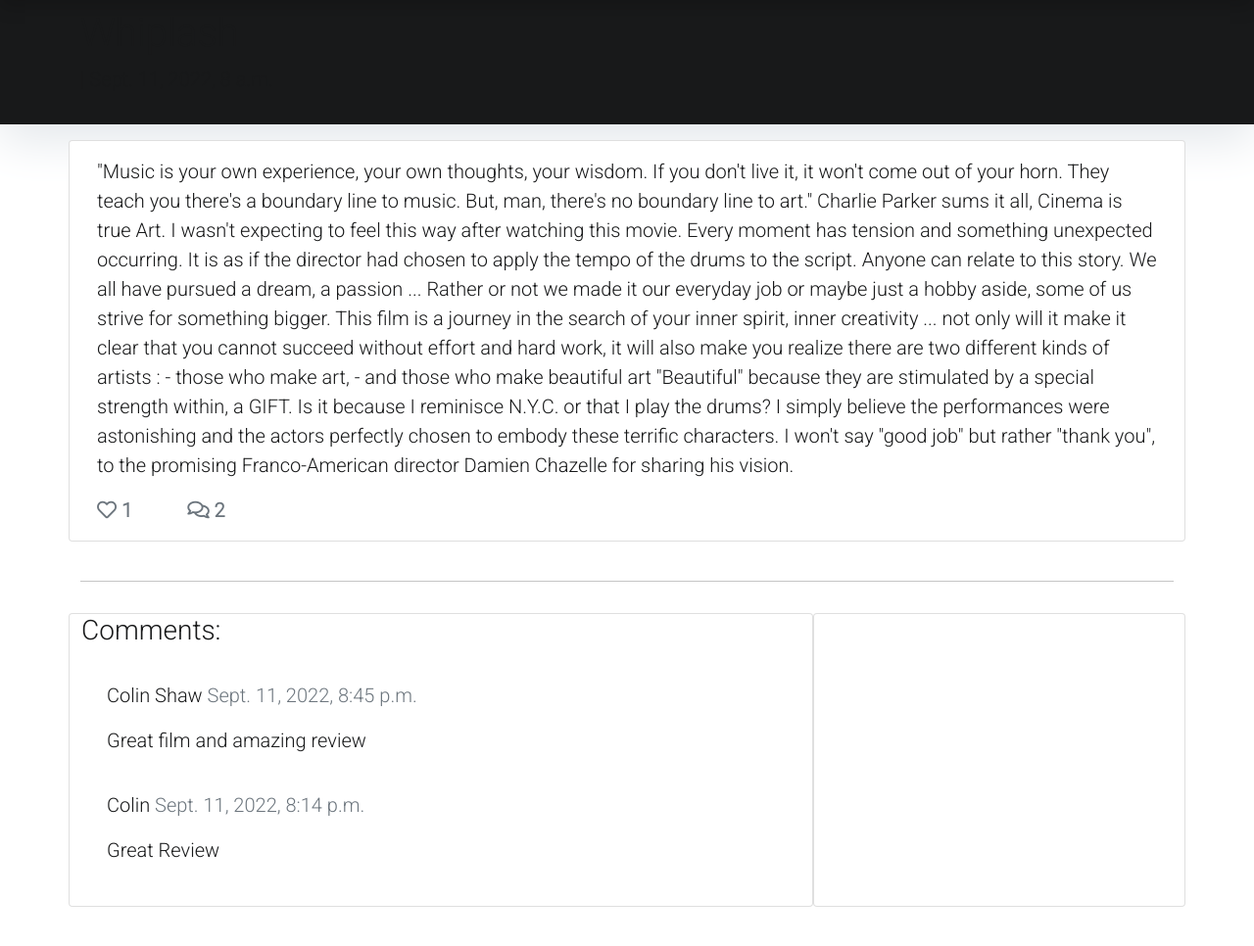
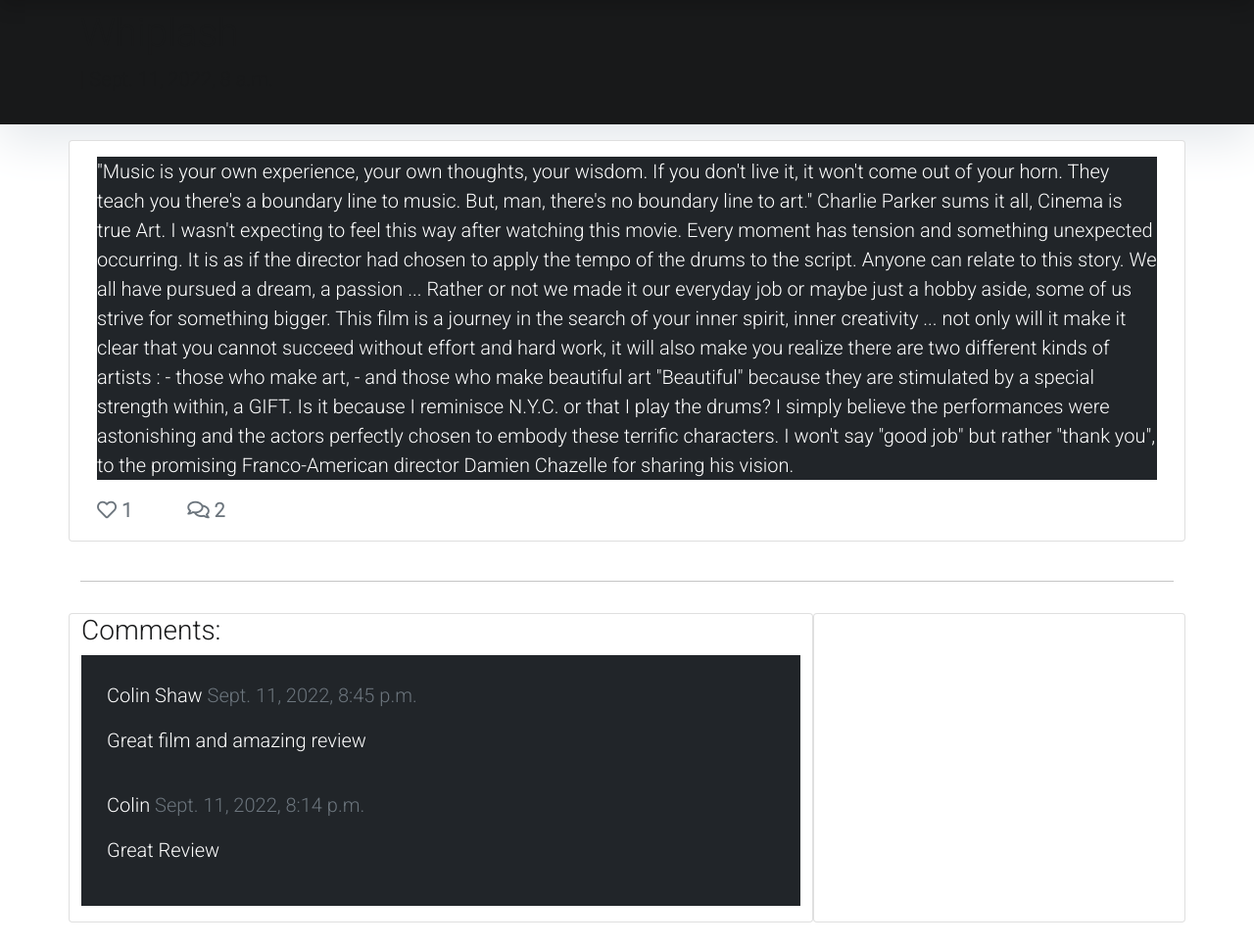
Before and after one commit to colinshaw1/portfolio-project-4, a Django app: a page that uses templates/details_post.html in a window 1280 px wide. Shown: the part 62-1028 px from the top of the page at 98% size. Before the commit the page ends 988 px from the top, so only its background shows below. Run offline with Django 4.2, Linux system fonts and the light colour scheme; data comes from the database, SQL or seed files in the repository; some libraries are stand-ins or nearby versions.

Commit message:
Add card dark stlying for comment section

```diff
--- a/templates/details_post.html
+++ b/templates/details_post.html
@@ -21,7 +21,7 @@
             <div class="card-body">
                 <!-- The post content goes inside the card-text. -->
                 <!-- Use the | safe filter inside the template tags -->
-                <p class="card-text ">
+                <p class="card-text text-white bg-dark mb-3">
                     {{ post.content | safe }}
                 </p>
                 <div class="row">
@@ -64,7 +64,7 @@
     <div class="row">
         <div class="col-md-8 card mb-4  mt-3 ">
             <h3>Comments:</h3>
-            <div class="card-body">
+            <div class="card-body text-white bg-dark mb-3">
                 <!-- We want a for loop inside the empty control tags to iterate through each comment in comments -->
                 {% for comment in comments %}
                 <div class="comments" style="padding: 10px;">
```
